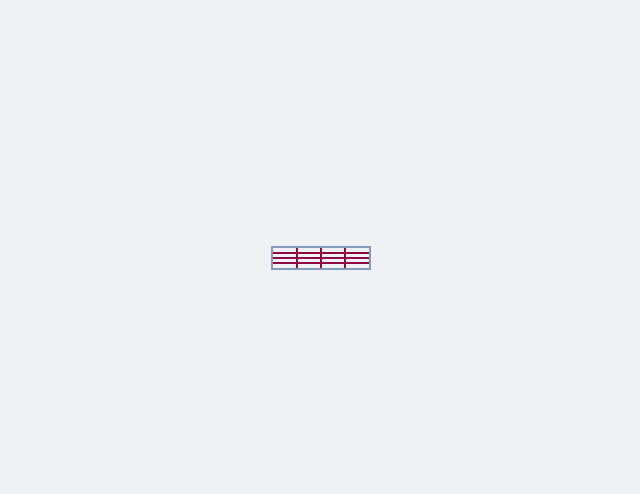
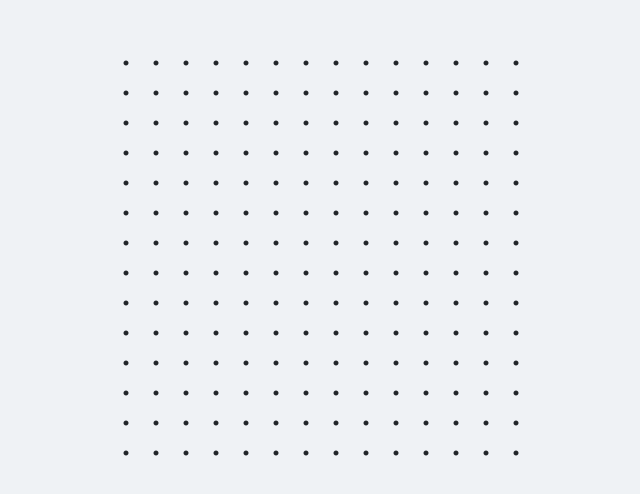
Before and after one commit to grizgy/quizApp, a React (Create React App) app: page / in a window 1280 px wide. Shown: the part 142-636 px from the top of the page, without its empty margins (319-959 px from the left). Built offline with nearby package versions, Linux system fonts and the light colour scheme.

Commit message:
Display dots

```diff
--- a/src/DotsAndBoxes/playGround.css
+++ b/src/DotsAndBoxes/playGround.css
@@ -5,23 +5,14 @@
     height: 100%;;
 } */
 
-.container{
-    outline: 2px solid rgb(134, 154, 189);
-    display: grid;
+.container {
 
 }
 
 .row{
-    /* height: 20px;
-    width: 100px; */
+    height: 30px;
 }
 
 .cell{
-    width: 5px;
-    height: 5px;
-    outline: 1px solid rgb(146, 8, 66);
-    grid-template-columns : (4, 1fr);
-    /* display: grid;
-    background-color: #cf1111;
-    border-radius: 50%; */
+
 }
--- a/src/DotsAndBoxes/playGround.tsx
+++ b/src/DotsAndBoxes/playGround.tsx
@@ -1,5 +1,8 @@
 import { useState } from 'react';
 import './playGround.css';
+import CircleIcon from '@mui/icons-material/Circle';
+
+import MediationIcon from '@mui/icons-material/Mediation';
 
 function PlayGroundDAB () {
 
@@ -19,7 +22,19 @@ function PlayGroundDAB () {
 
     }
 
-    const [board, setBoard] = useState(createBoard(4, 4));
+    const [board, setBoard] = useState(createBoard(14, 14));
+
+    function displayLines (width : number, height : number) {
+        for(let i = 0; i < width-1; i++) {
+            //draw line to the right
+
+            for(let j = 0; j < height-1; j++) {
+                //draw line to the bottom
+
+
+            }
+        }
+    }
 
 
     return (
@@ -28,8 +43,8 @@ function PlayGroundDAB () {
                 {board.map((row, rowIDx) => (
                 <div key={rowIDx} className={`row`}> {
                     row.map((cell, cellIDx) =>  (
-                        <div key={cellIDx}
-                        className={`cell`}></div>
+                        <CircleIcon key={cellIDx}
+                        className={`cell`} sx={{ fontSize: 30 }}></CircleIcon>
                     ))
                 }</div>
             ))}
```
Also changed, not shown: package.json (+4 -4 lines), 1 other file (tests, documents, lock files or other folders).
